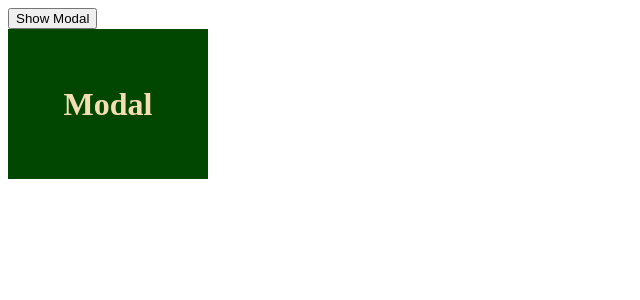
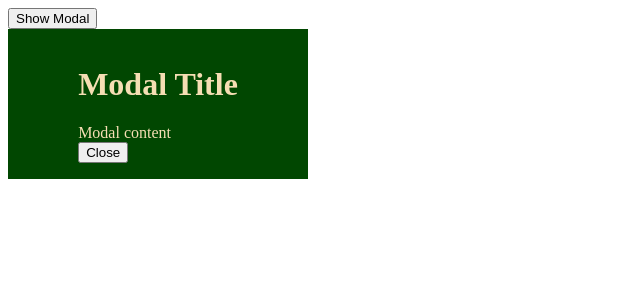
Before and after one commit to AshwiniParaye1/Modal_Example, a React (Create React App) app: page / in a window 1280 px wide. Both pictures are taken after a click on the button "Show Modal". Shown: the top 300 px of the page, without its empty margins (0-640 px from the left). Built offline with nearby package versions, Linux system fonts and the light colour scheme.

Commit message:
added close modal property

```diff
--- a/src/App.js
+++ b/src/App.js
@@ -14,7 +14,7 @@ function App() {
     <>
      <div className='app'>
       <button onClick={ () => setShowHideModal(true) }>Show Modal</button>
-      <Modal show={showHideModal} />
+      <Modal onClose={ () => setShowHideModal(false) } show={showHideModal} />
      </div>
    </>
   )
--- a/src/Modal.jsx
+++ b/src/Modal.jsx
@@ -10,7 +10,15 @@ function Modal(props) {
     <>
 
       <div className='modal'>
-        <h1>Modal</h1>
+        <div className='modal-content'>
+          <div className='modal-title'>
+            <h1>Modal Title</h1>
+          </div>
+          <div className='modal-content-body'>Modal content</div>
+            <div className='modal-close-button'>
+              <button onClick={props.onClose}>Close</button>
+            </div>
+        </div>
       </div>
 
     </>
--- a/src/index.css
+++ b/src/index.css
@@ -1,6 +1,6 @@
 .modal{
   display: flex;
-  width: 200px;
+  width: 300px;
   height: 150px;
   background-color: rgb(1, 71, 1);
   /* text-align: center; */
```
